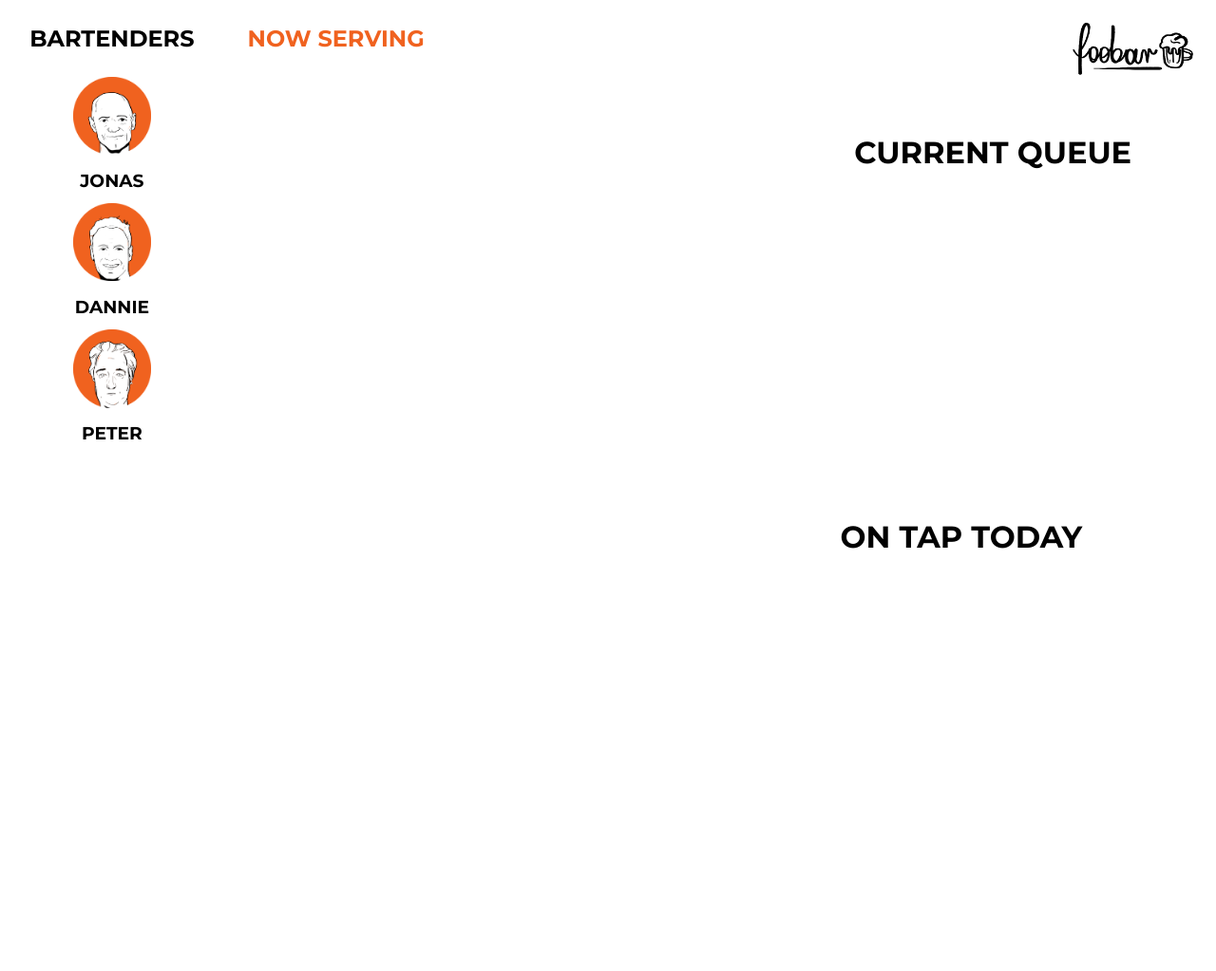
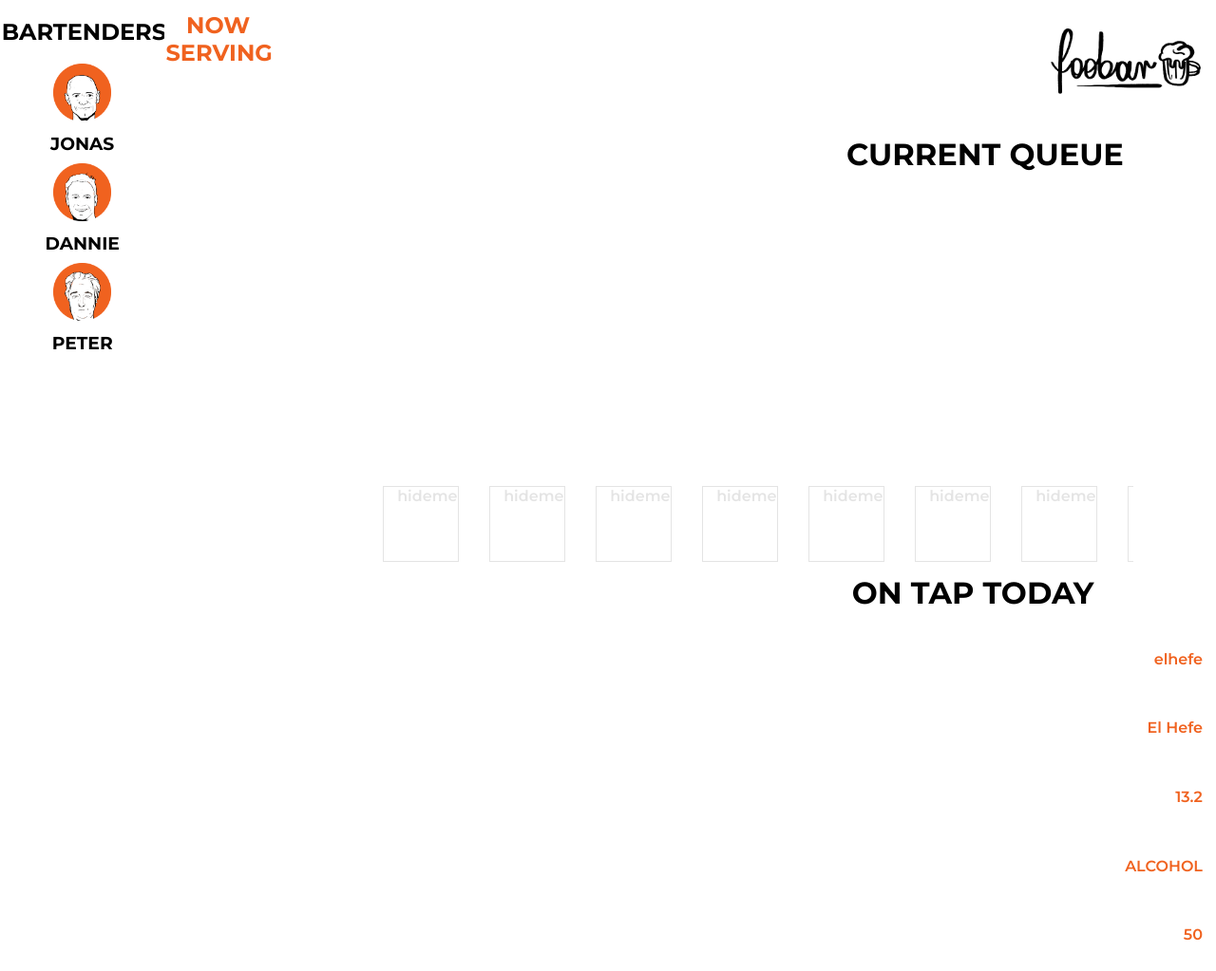
Before and after one commit to mrskytte/foobar, a plain HTML site: page index.html in a window 1280 px wide. Shown: the top 1023 px of the page at 95% size. Before the commit the page ends 800 px from the top, so only its background shows below. Drawn offline with Linux system fonts and the light colour scheme; no server answers.

Commit message:
Merging the queue part and fixing the on tap today part

```diff
--- a/index.html
+++ b/index.html
@@ -5,11 +5,14 @@
     <meta charset="UTF-8">
     <meta name="viewport" content="width=device-width, initial-scale=1.0">
     <link rel="stylesheet" href="main.css">
+    <link rel="stylesheet" href="style.css">
     <link href="https://fonts.googleapis.com/css2?family=Montserrat:wght@600;700&display=swap" rel="stylesheet">
     <title>Dashboard</title>
 </head>
 
 <body>
+
+
     <main>
         <div class="box1">
             <h2>BARTENDERS</h1>
@@ -30,27 +33,84 @@
         </div>
         <div class="box4">
             <h1>CURRENT QUEUE</h1>
+            <div id="container2">
+                <div id="container">
+                    <div id="ticket1" class="queue-entry hide-queue" data-position="one">
+                        <p class="order-id">1</p>
+                    </div>
+                    <div id="ticket2" class="queue-entry hide-queue" data-position="two">
+                        <p class="order-id">2</p>
+                    </div>
+                    <div id="ticket3" class="queue-entry hide-queue" data-position="three">
+                        <p class="order-id">3</p>
+                    </div>
+                    <div id="ticket4" class="queue-entry hide-queue" data-position="four">
+                        <p class="order-id">4</p>
+                    </div>
+                    <div id="ticket5" class="queue-entry hide-queue" data-position="five">
+                        <p class="order-id">5</p>
+                    </div>
+                    <div id="ticket6" class="queue-entry hide-queue" data-position="six">
+                        <p class="order-id">6</p>
+                    </div>
+                    <div id="ticket7" class="queue-entry hide-queue" data-position="seven">
+                        <p class="order-id">7</p>
+                    </div>
+                    <div id="ticket8" class="queue-entry hide-queue" data-position="eight">
+                        <p class="order-id">8</p>
+                    </div>
+                    <div id="ticket9" class="queue-entry hide-queue" data-position="nine">
+                        <p class="order-id">9</p>
+                    </div>
+                </div>
+            </div>
+
+
+
+
         </div>
         <div class="box5">
             <h1>ON TAP TODAY</h1>
             <table id="list">
-                <thead>
+
 
                 <tbody>
+
+
                 </tbody>
-                </thead>
             </table>
+
+
             <template id="beer">
+
                 <tr>
                     <td data-field="image">IMAGE</td>
+
+                </tr>
+
+                <tr>
                     <td data-field="name">NAME</td>
+                </tr>
+
+                <tr>
                     <td data-field="type">TYPE</td>
+
+                </tr>
+
+                <tr>
+                    <td data-field="alc">ALCOHOL</td>
+
+                </tr>
+
+                <tr>
                     <td data-field="price">PRICE</td>
                 </tr>
+
             </template>
         </div>
     </main>
     <script src="main.js"></script>
+    <script src="script.js"></script>
 </body>
 
 </html>
--- a/main.css
+++ b/main.css
@@ -51,6 +51,8 @@ body>main>div.box3>img {
     background: white;
     grid-area: box5;
     text-align: right;
+    display: grid;
+
 }
 
 h1,
@@ -80,3 +82,19 @@ h2 {
 .bartenders {
     margin-top: 5%;
 }
+
+template {
+    margin: auto;
+}
+
+tr {
+    color: #f0621f;
+
+}
+
+td {
+    width: 100%;
+    padding: 2%;
+
+
+}
--- a/main.js
+++ b/main.js
@@ -21,6 +21,7 @@ function start() {
 async function loadJSON() {
     const response = await fetch("beers.json");
     const jsonData = await response.json();
+    console.log(jsonData);
 
     // when loaded, prepare data objects
     prepareObjects(jsonData);
@@ -33,31 +34,43 @@ function prepareObjects(jsonData) {
 }
 
 function prepareObject(jsonObject) {
+    console.log(jsonObject);
     const beer = Object.create(Beer);
+    beer.image = jsonObject.image;
+    beer.name = jsonObject.name;
+    beer.type = jsonObject.type;
+    beer.alc = jsonObject.alc;
+    beer.price = jsonObject.price;
+
 
     return beer;
 }
 
 function displayList(beers) {
+    console.log(beer);
     // clear the list
-    document.querySelector("#list > tbody").innerHTML = "";
+    document.querySelector("#list tbody").innerHTML = "";
     // build a new list
     beers.forEach(displayBeer);
 }
 
 function displayBeer(beer) {
+
+
     // create clone
-    const clone = document.querySelector("#beer").content.cloneNode(true);
+    const clone = document.querySelector("template#beer").content.cloneNode(true);
     // set clone data
     clone.querySelector("[data-field=image]").textContent = beer.image;
     clone.querySelector("[data-field=name]").textContent = beer.name;
     clone.querySelector("[data-field=type]").textContent = beer.type;
+    clone.querySelector("[data-field=type]").textContent = beer.alc;
     clone.querySelector("[data-field=price]").textContent = beer.price;
     // append clone to list
-    document.querySelector("#list > tbody").appendChild(clone);
+    document.querySelector("#list tbody").appendChild(clone);
+
 }
 
 function showBeer(beer) {
-    const template = document.querySelector("template").content;
-    const copy = template.cloneNode(true);
+    const template = document.querySelector("#beer").content;
+    const clone = template.cloneNode(true);
 }
```
